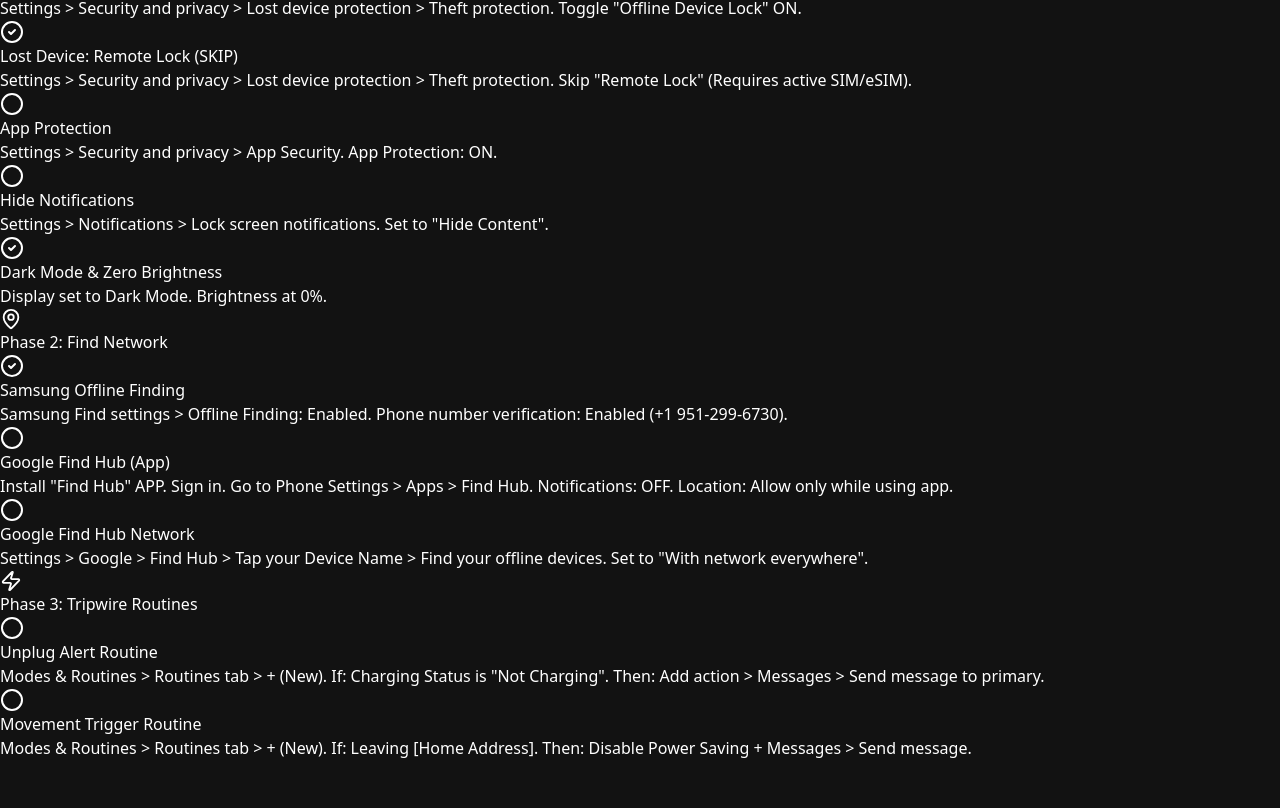
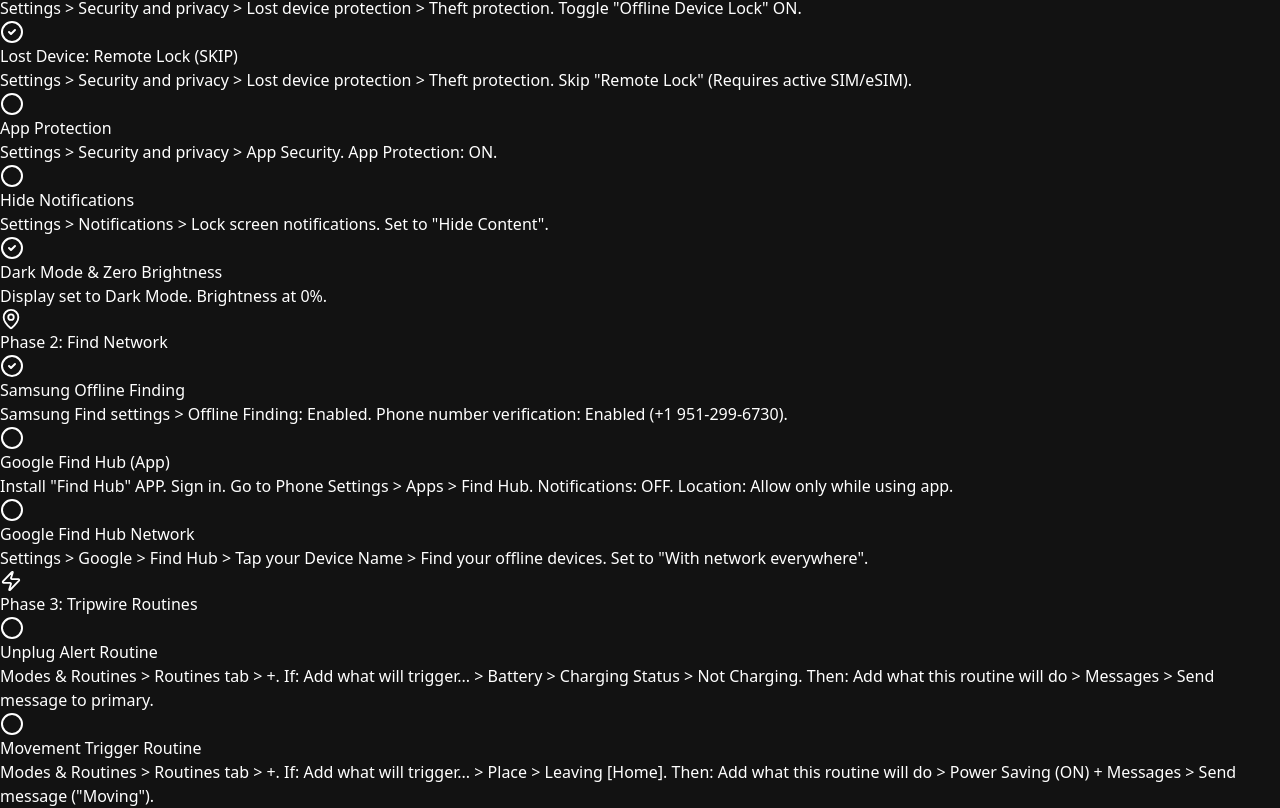
Before and after one commit to KeithOwns/lophone, a React (Vite) app: page / in a window 1280 px wide. Shown: the part 642-1450 px from the top of the page. Before the commit the page ends 1402 px from the top, so only its background shows below. Built offline with nearby package versions, Linux system fonts and the light colour scheme.

Commit message:
chore: Map routine steps to exact S25 trigger/action buttons

```diff
--- a/src/App.jsx
+++ b/src/App.jsx
@@ -17,8 +17,8 @@
     { id: 11, phase: 2, title: 'Samsung Offline Finding', desc: 'Samsung Find settings > Offline Finding: Enabled. Phone number verification: Enabled (+1 951-299-6730).', completed: true },
     { id: 12, phase: 2, title: 'Google Find Hub (App)', desc: 'Install "Find Hub" APP. Sign in. Go to Phone Settings > Apps > Find Hub. Notifications: OFF. Location: Allow only while using app.', completed: false },
     { id: 19, phase: 2, title: 'Google Find Hub Network', desc: 'Settings > Google > Find Hub > Tap your Device Name > Find your offline devices. Set to "With network everywhere".', completed: false },
-    { id: 14, phase: 3, title: 'Unplug Alert Routine', desc: 'Modes & Routines > Routines tab > + (New). If: Charging Status is "Not Charging". Then: Add action > Messages > Send message to primary.', completed: false },
-    { id: 15, phase: 3, title: 'Movement Trigger Routine', desc: 'Modes & Routines > Routines tab > + (New). If: Leaving [Home Address]. Then: Disable Power Saving + Messages > Send message.', completed: false }
+    { id: 14, phase: 3, title: 'Unplug Alert Routine', desc: 'Modes & Routines > Routines tab > +. If: Add what will trigger... > Battery > Charging Status > Not Charging. Then: Add what this routine will do > Messages > Send message to primary.', completed: false },
+    { id: 15, phase: 3, title: 'Movement Trigger Routine', desc: 'Modes & Routines > Routines tab > +. If: Add what will trigger... > Place > Leaving [Home]. Then: Add what this routine will do > Power Saving (ON) + Messages > Send message ("Moving").', completed: false }
   ]);
 
   const toggleTask = (id) => {
```
